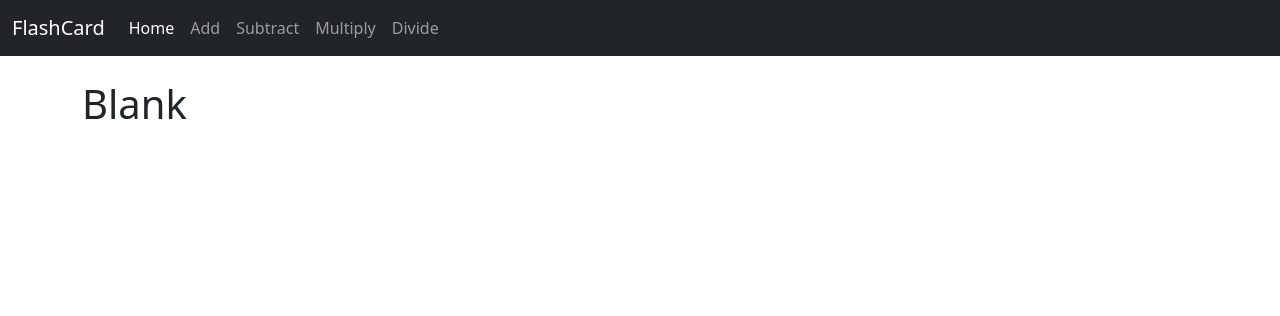
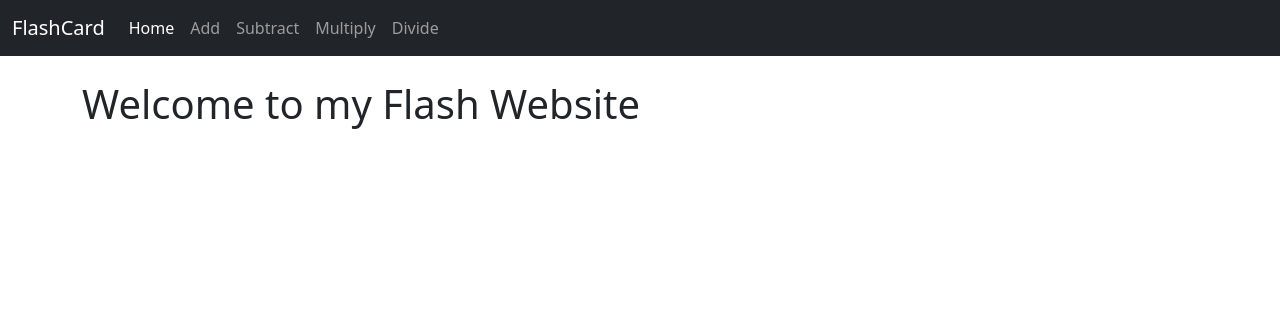
Before and after one commit to Celeron24/Django-Flash, a Django app: page / in a window 1280 px wide. Shown: the top 316 px of the page. Run offline with Django 5.2, Linux system fonts and the light colour scheme.

Commit message:
tweaked homepage

```diff
--- a/website/templates/home.html
+++ b/website/templates/home.html
@@ -3,5 +3,5 @@
 {% block title %} {% endblock %}
 
 {% block content %}
-    <h1> Blank</h1>
+    <h1> Welcome to my Flash Website</h1>
 {% endblock %}
```
